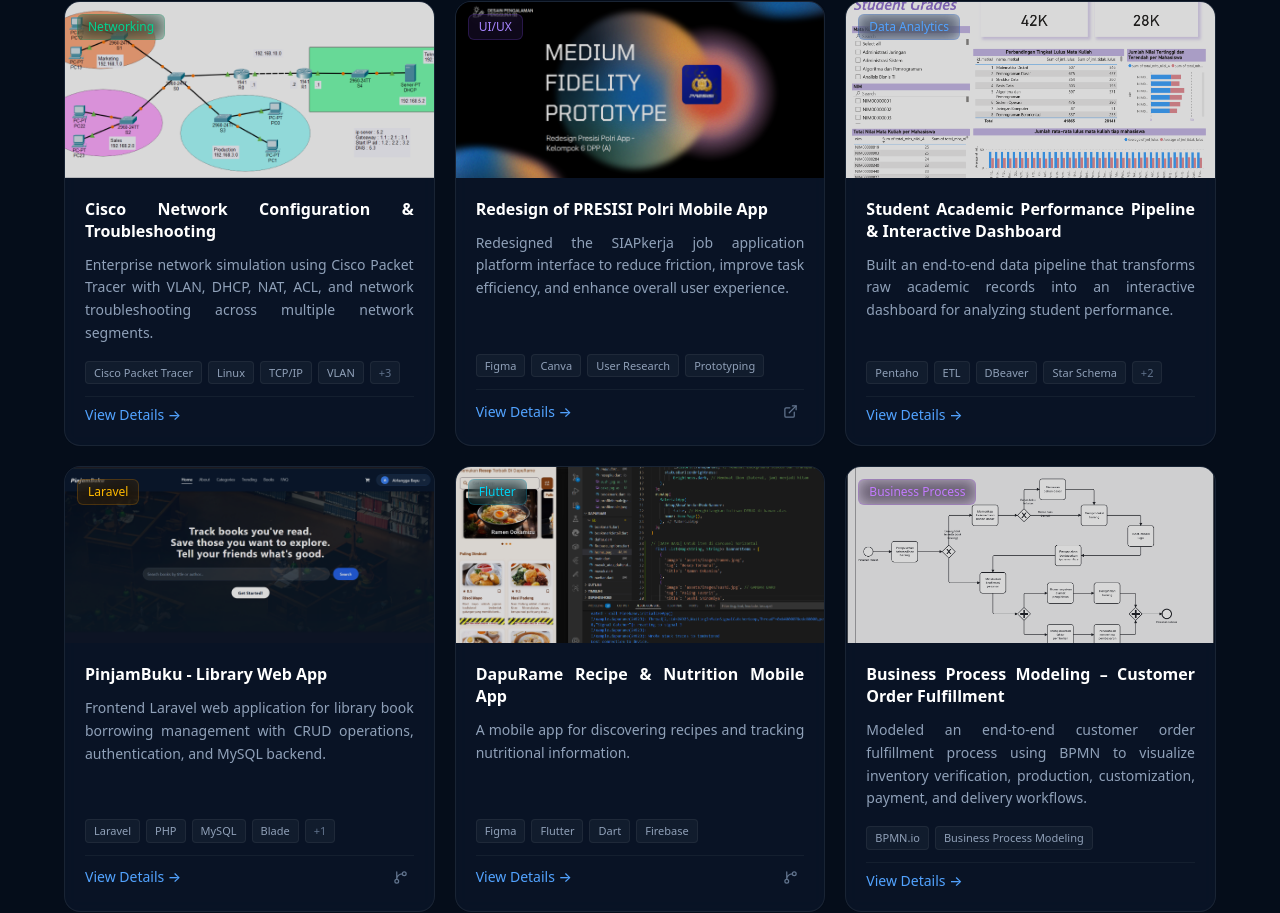
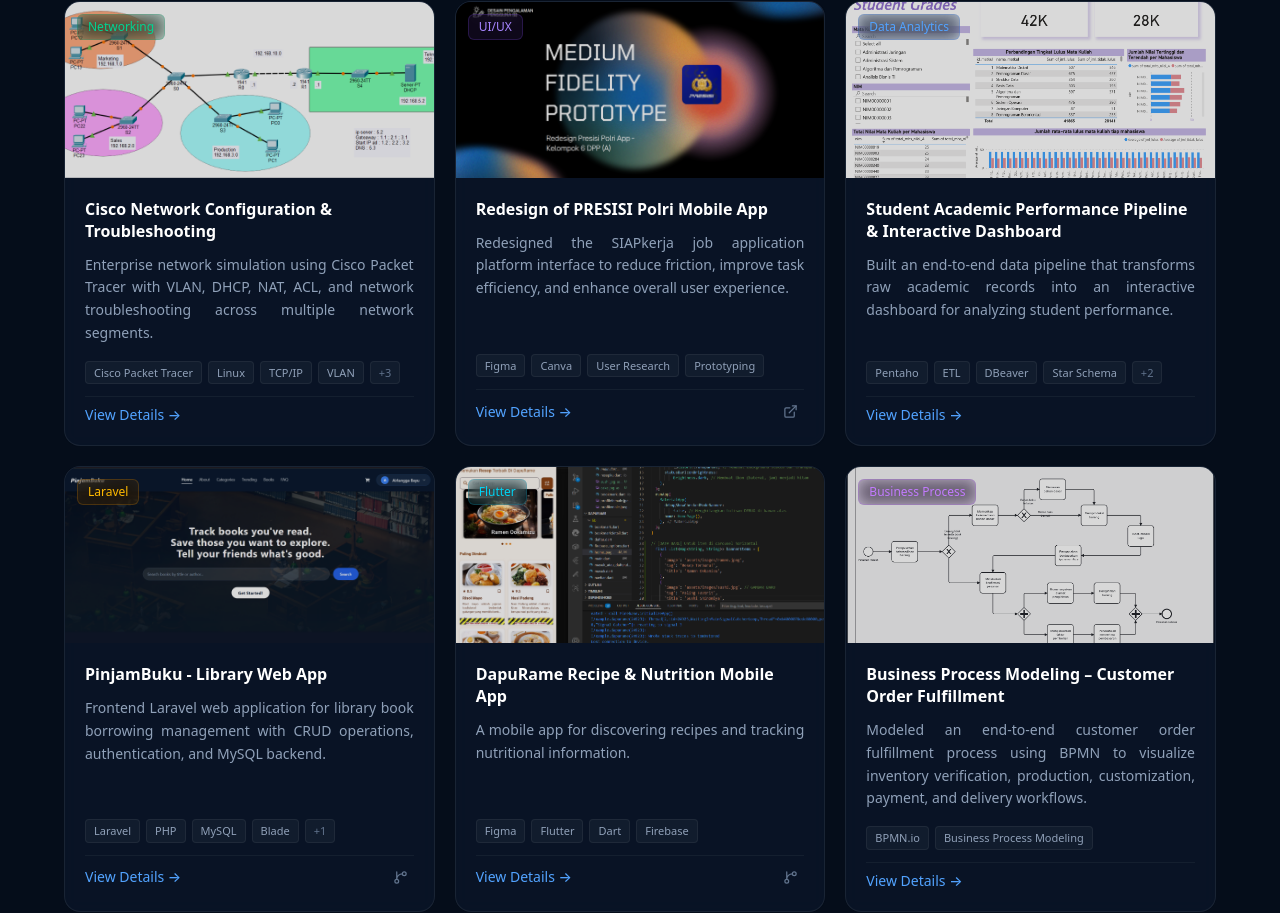
Before and after one commit to airawa23/airgata-portfolio, a React (Vite) app: page / in a window 1280 px wide. Shown: the part 5014-5927 px from the top of the page. Built offline with nearby package versions, Linux system fonts and the light colour scheme.

Commit message:
modify text-justify content ProjectCard

```diff
--- a/src/components/ProjectCard.jsx
+++ b/src/components/ProjectCard.jsx
@@ -70,11 +70,11 @@ export default function ProjectCard({ project, onOpenModal }) {
       </div>
 
       {/* Content */}
-      <div className="flex flex-col flex-1 p-5 gap-3 text-justify">
+      <div className="flex flex-col flex-1 p-5 gap-3">
         <h3 className="text-white font-semibold text-base leading-snug group-hover:text-blue-300 transition-colors">
           {project.title}
         </h3>
-        <p className="text-slate-400 text-sm leading-relaxed flex-1">
+        <p className="text-slate-400 text-sm leading-relaxed flex-1 text-justify">
           {project.shortDescription}
         </p>
 
```
